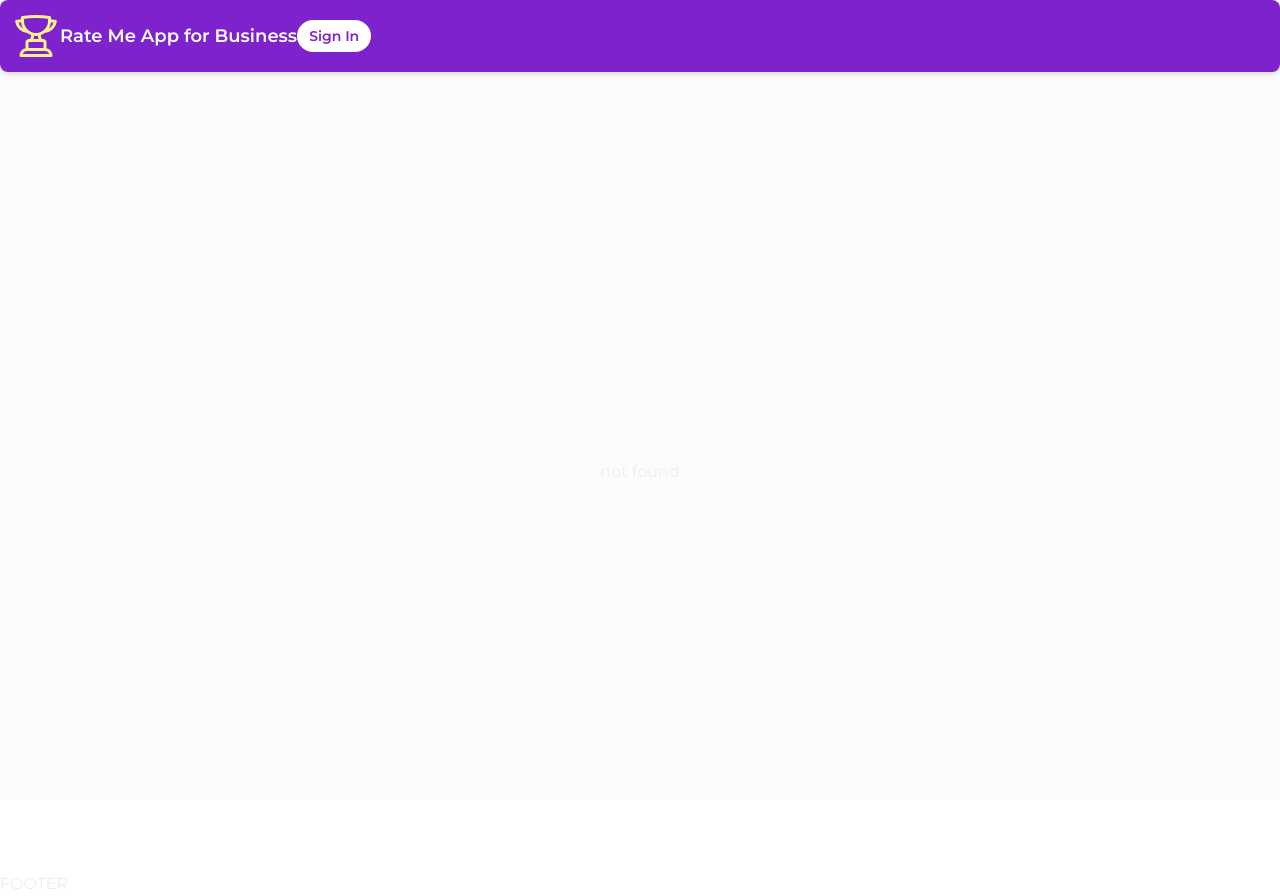
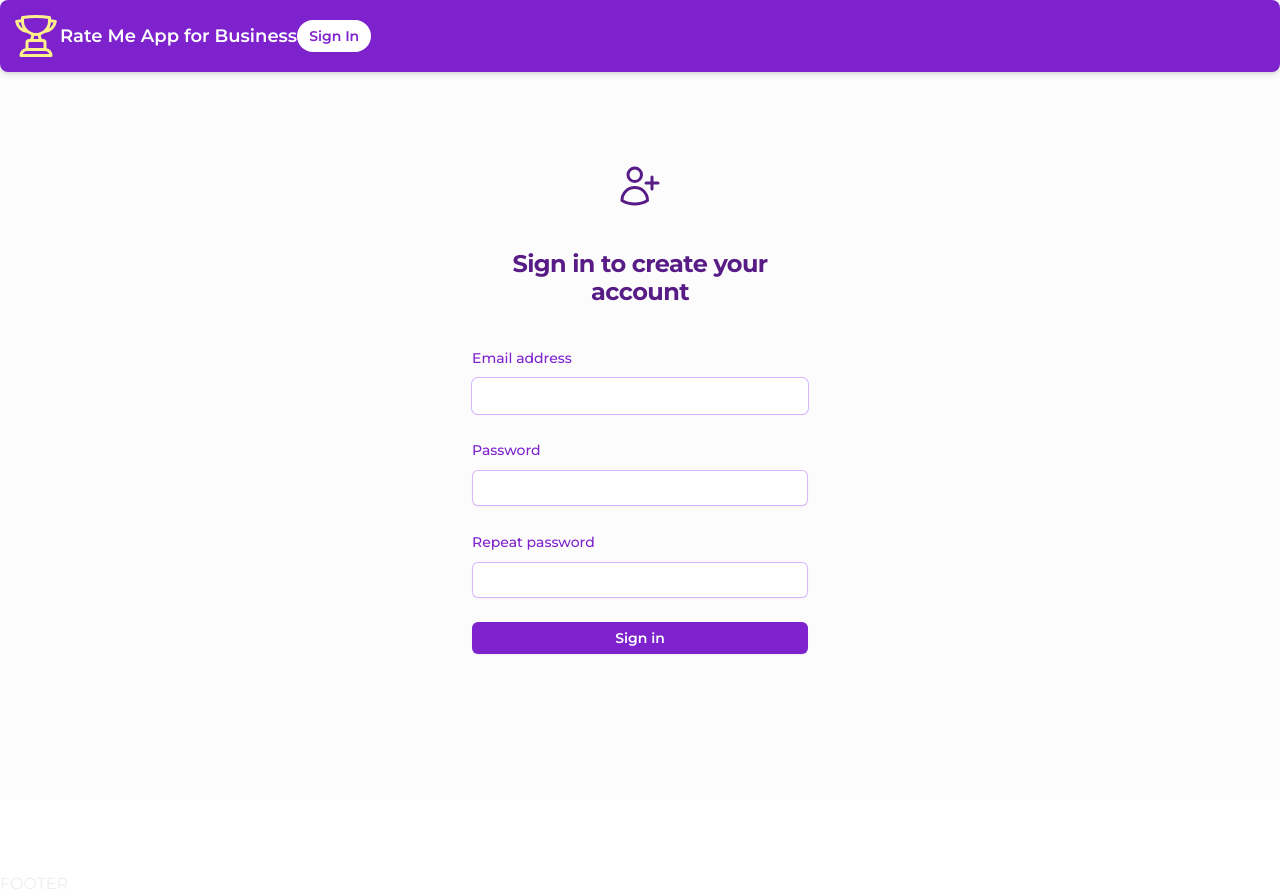
Before and after one commit to AngelinaStalnaya/rate_me, a Next.js app: page /signin in a window 1280 px wide. Before the commit this address had no page. Built offline with nearby package versions, Linux system fonts and the light colour scheme.

Commit message:
signin page added

```diff
--- /dev/null
+++ b/app/(pages)/signin/layout.tsx
@@ -0,0 +1,18 @@
+import type { Metadata } from "next";
+
+export const metadata: Metadata = {
+    title: "Signin | Rate Me",
+    description: "Signin to get access to the Companie`s statistics",
+};
+
+export default function SigninLayout({
+    children,
+}: Readonly<{
+    children: React.ReactNode;
+}>) {
+    return (
+        <main className="flex items-center justify-center md:h-screen">
+            {children}
+        </main>
+    )
+}
--- /dev/null
+++ b/app/(pages)/signin/page.tsx
@@ -0,0 +1,76 @@
+import { UserPlusIcon } from '@heroicons/react/24/outline';
+
+export default function Signin() {
+    return (
+        <div className='relative mx-auto flex w-full max-w-[400px] flex-col md:-mt-32'>
+            <div className="flex min-h-full flex-1 flex-col justify-center px-6 py-12 lg:px-8">
+                <div className="sm:mx-auto sm:w-full sm:max-w-sm flex flex-col justify-center items-center">
+                    <UserPlusIcon className='size-12 text-purple-900' />
+                    <h2 className="mt-10 text-center text-2xl/7 font-bold tracking-tight text-purple-900">
+                        Sign in to create your account
+                    </h2>
+                </div>
+
+                <div className="mt-10 sm:mx-auto sm:w-full sm:max-w-sm">
+                    <form action="#" method="POST" className="space-y-6">
+                        <div>
+                            <label htmlFor="email" className="block text-sm/6 font-medium text-purple-700">
+                                Email address
+                            </label>
+                            <div className="mt-2">
+                                <input
+                                    id="email"
+                                    name="email"
+                                    type="email"
+                                    required
+                                    autoComplete="email"
+                                    className="block w-full rounded-md border-0 p-1.5 text-purple-900 shadow-sm ring-1 ring-purple-300 placeholder:text-purple-300 hover:ring-purple-500 focus:ring-purple-800 focus-visible:ring-purple-800 sm:text-sm/6"
+                                />
+                            </div>
+                        </div>
+
+                        <div>
+                            <label htmlFor="password" className="block text-sm/6 font-medium text-purple-700">
+                                Password
+                            </label>
+                            <div className="mt-2">
+                                <input
+                                    id="password"
+                                    name="password"
+                                    type="password"
+                                    required
+                                    autoComplete="current-password"
+                                    className="block w-full rounded-md border-0 p-1.5 text-purple-900 shadow-sm ring-1 ring-inset ring-purple-300 placeholder:text-purple-900 hover:ring-purple-500 focus:ring-purple-800 focus-visible:ring-purple-800 sm:text-sm/6"
+                                />
+                            </div>
+                        </div>
+                        <div>
+                            <label htmlFor="password2" className="block text-sm/6 font-medium text-purple-700">
+                                Repeat password
+                            </label>
+                            <div className="mt-2">
+                                <input
+                                    id="password2"
+                                    name="password2"
+                                    type="password"
+                                    required
+                                    autoComplete="current-password"
+                                    className="block w-full rounded-md border-0 p-1.5 text-purple-900 shadow-sm ring-1 ring-inset ring-purple-300 placeholder:text-purple-900 hover:ring-purple-500 focus:ring-purple-800 focus-visible:ring-purple-800 sm:text-sm/6"
+                                />
+                            </div>
+                        </div>
+
+                        <div>
+                            <button
+                                type="submit"
+                                className="flex w-full justify-center rounded-md bg-purple-700 px-3 py-1.5 text-sm/5 font-semibold text-white shadow-sm hover:bg-purple-900 focus-visible:outline focus-visible:outline-2 focus-visible:outline-offset-2 focus-visible:outline-purple-900"
+                            >
+                                Sign in
+                            </button>
+                        </div>
+                    </form>
+                </div>
+            </div>
+        </div>
+    );
+}
```
